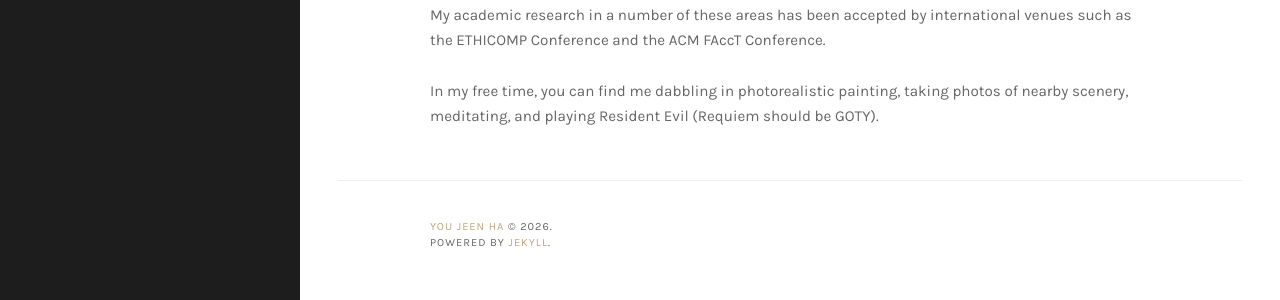
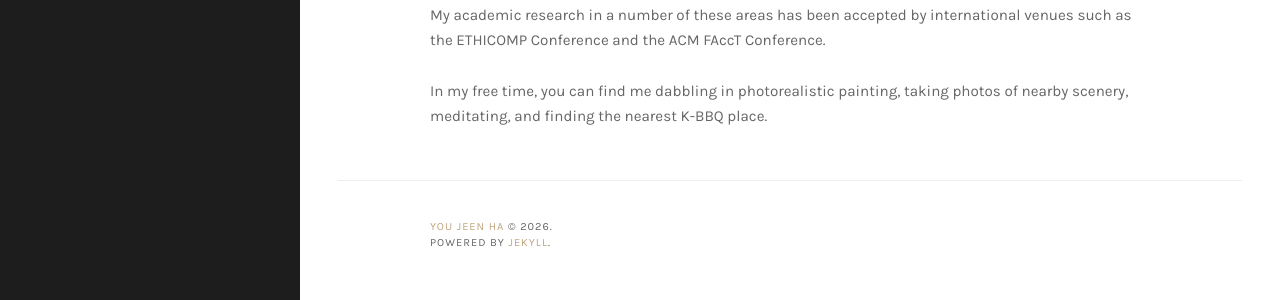
Before and after one commit to hyoujeen/hyoujeen.github.io, a Jekyll site: the page built from about.md, in a window 1280 px wide. Shown: the part 552-852 px from the top of the page. Built offline with Jekyll 4.4.1, drawn with Linux system fonts in a browser that asks for light colours.

Commit message:
Update about.md

```diff
--- a/about.md
+++ b/about.md
@@ -11,4 +11,4 @@ I previously studied **Computer Science & Philosophy** at Smith College and abro
 
 Over the years, I engaged with the fields of computer science, philosophy, and technology policy from different angles (e.g., character education, metaethics, legal theory and governance, data operations). My academic research in a number of these areas has been accepted by international venues such as the ETHICOMP Conference and the ACM FAccT Conference.
 
-In my free time, you can find me dabbling in photorealistic painting, taking photos of nearby scenery, meditating, and playing Resident Evil (Requiem should be GOTY).
+In my free time, you can find me dabbling in photorealistic painting, taking photos of nearby scenery, meditating, and finding the nearest K-BBQ place.
```
